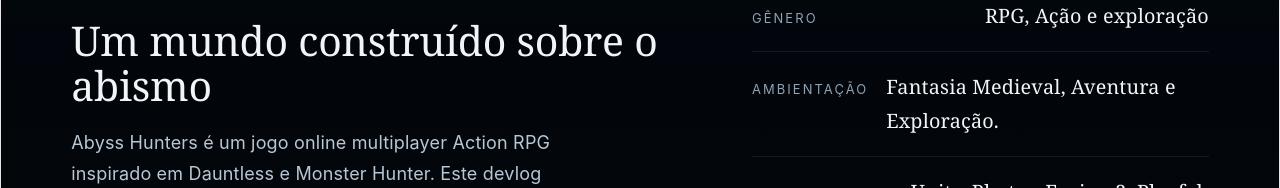
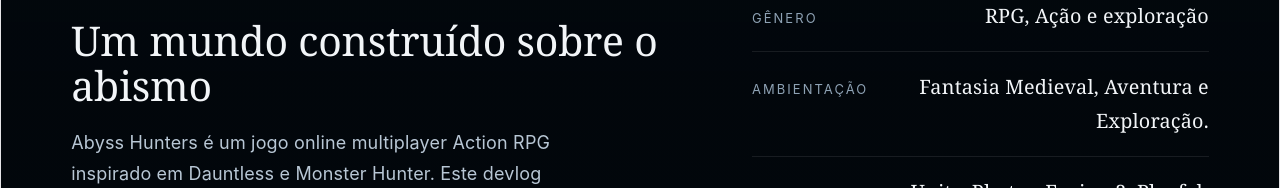
Before and after one commit to gldhperes/AbyssHuntersDevlog, a React (Vite) app: page / in a window 1280 px wide. Shown: the part 901-1089 px from the top of the page. Built offline with nearby package versions, Linux system fonts and the light colour scheme.

Commit message:
Update About.module.css

```diff
--- a/src/components/About/About.module.css
+++ b/src/components/About/About.module.css
@@ -63,6 +63,7 @@
 
 .highlightValue {
   margin: 0;
+  text-align: end;
   font-family: var(--font-family-heading);
   font-size: 1.1rem;
   color: var(--color-text-primary);
```
